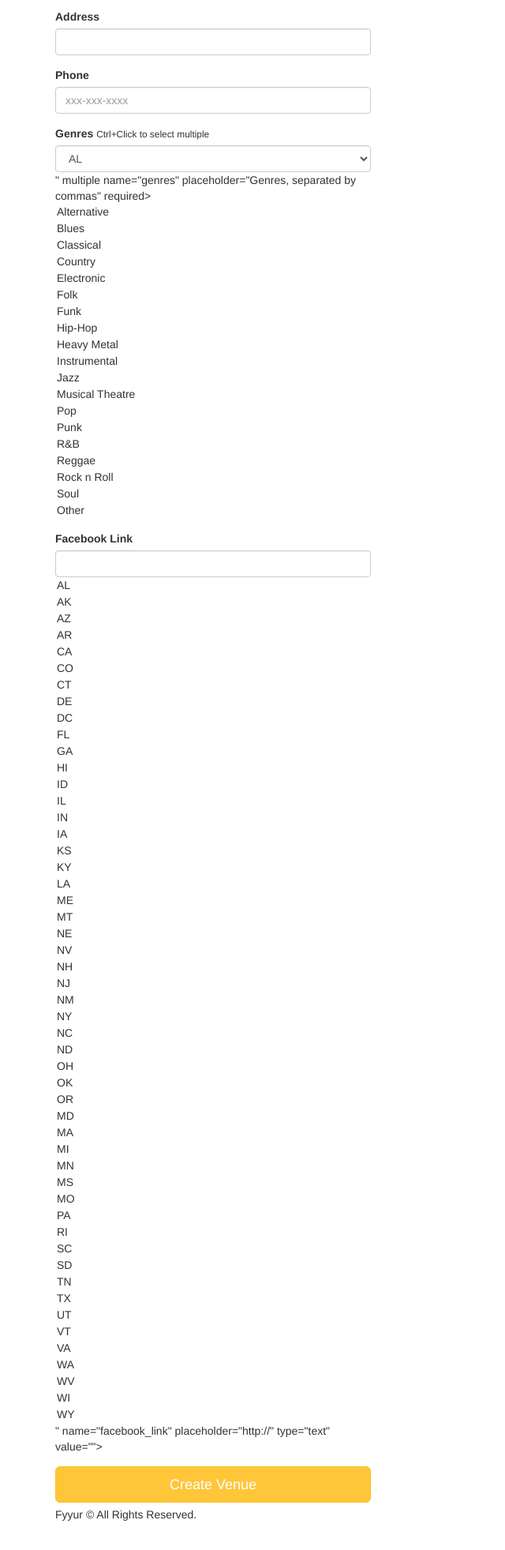
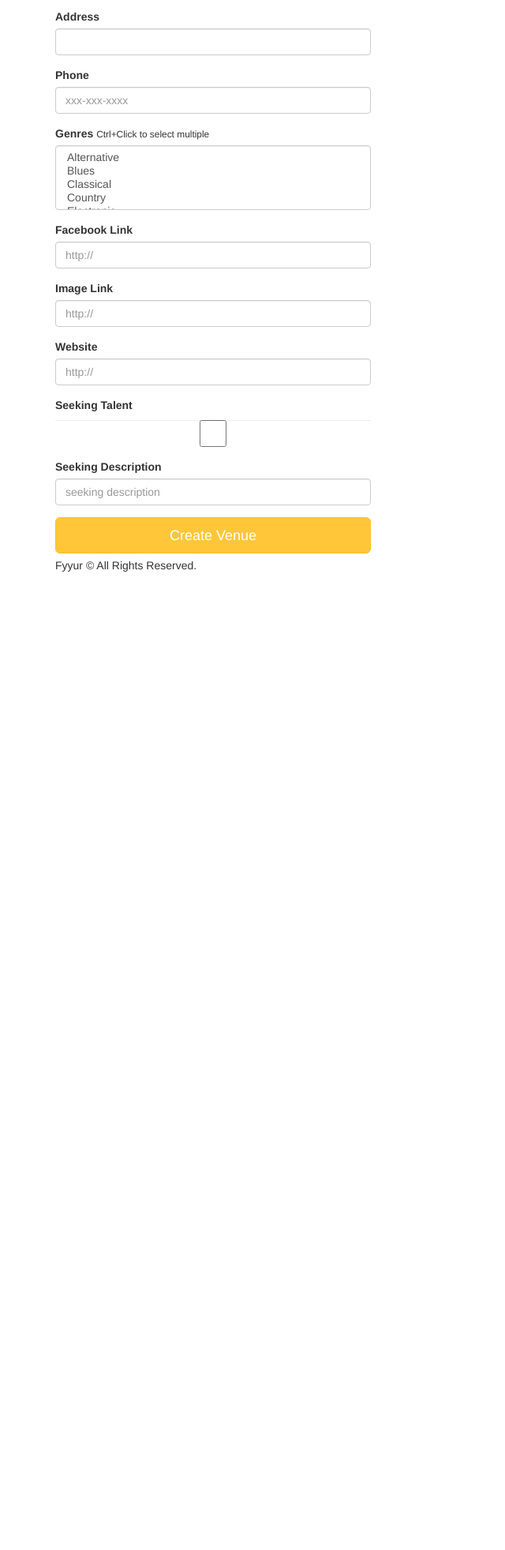
Before and after one commit to tariq-alhariri/fyyur, a Flask app: page /venues/create in a window 1280 px wide. Shown: the part 273-2236 px from the top of the page at 79% size, without its empty margins (0-640 px from the left). After the commit the page ends 997 px from the top, so only its background shows below. Run offline with Flask 2, Linux system fonts and the light colour scheme; some libraries are stand-ins or nearby versions.

Commit message:
creating vinue and fixing view form error in genres

```diff
--- a/app.py
+++ b/app.py
@@ -234,10 +234,33 @@
 def create_venue_submission():
   # TODO: insert form data as a new Venue record in the db, instead
   # TODO: modify data to be the data object returned from db insertion
+  try:
+    newVenue = request.form
+    venue = Venue()
+    venue.name = newVenue['name']
+    venue.city = newVenue['city']
+    venue.state=newVenue['state']
+    venue.website = newVenue['website']
+    if 'seeking_talent' in newVenue:
+      venue.seeking_talent = True
+    else:
+      venue.seeking_talent = False
+    venue.genres = newVenue.getlist('genres'),
+    venue.seeking_description = newVenue['seeking_description']
 
+    venue.address = newVenue['address']
+    venue.phone = newVenue['phone']
+    venue.image_link = newVenue['image_link']
+    venue.facebook_link = newVenue['facebook_link']
+
+    db.session.add(venue)
+    db.session.commit()
   # on successful db insert, flash success
-  flash('Venue ' + request.form['name'] + ' was successfully listed!')
+    flash('Venue ' + request.form['name'] + ' was successfully listed!')
   # TODO: on unsuccessful db insert, flash an error instead.
+  except:
+    db.session.rollback()
+    flash('Venue ' + request.form['name'] + ' could not be listed.')
   # e.g., flash('An error occurred. Venue ' + data.name + ' could not be listed.')
   # see: http://flask.pocoo.org/docs/1.0/patterns/flashing/
   return render_template('pages/home.html')
--- a/forms.py
+++ b/forms.py
@@ -1,7 +1,84 @@
 from datetime import datetime
 from flask_wtf import Form
-from wtforms import StringField, SelectField, SelectMultipleField, DateTimeField
+from wtforms import StringField, SelectField, SelectMultipleField, DateTimeField, TextField, BooleanField
 from wtforms.validators import DataRequired, AnyOf, URL
+from enum import Enum
+genresChoices = [
+    ('Alternative', 'Alternative'),
+    ('Blues', 'Blues'),
+    ('Classical', 'Classical'),
+    ('Country', 'Country'),
+    ('Electronic', 'Electronic'),
+    ('Folk', 'Folk'),
+    ('Funk', 'Funk'),
+    ('Hip-Hop', 'Hip-Hop'),
+    ('Heavy Metal', 'Heavy Metal'),
+    ('Instrumental', 'Instrumental'),
+    ('Jazz', 'Jazz'),
+    ('Musical Theatre', 'Musical Theatre'),
+    ('Pop', 'Pop'),
+    ('Punk', 'Punk'),
+    ('R&B', 'R&B'),
+    ('Reggae', 'Reggae'),
+    ('Rock n Roll', 'Rock n Roll'),
+    ('Soul', 'Soul'),
+    ('Other', 'Other'),
+]
+
+
+stateChoices = [
+    ('AL', 'AL'),
+    ('AK', 'AK'),
+    ('AZ', 'AZ'),
+    ('AR', 'AR'),
+    ('CA', 'CA'),
+    ('CO', 'CO'),
+    ('CT', 'CT'),
+    ('DE', 'DE'),
+    ('DC', 'DC'),
+    ('FL', 'FL'),
+    ('GA', 'GA'),
+    ('HI', 'HI'),
+    ('ID', 'ID'),
+    ('IL', 'IL'),
+    ('IN', 'IN'),
+    ('IA', 'IA'),
+    ('KS', 'KS'),
+    ('KY', 'KY'),
+    ('LA', 'LA'),
+    ('ME', 'ME'),
+    ('MT', 'MT'),
+    ('NE', 'NE'),
+    ('NV', 'NV'),
+    ('NH', 'NH'),
+    ('NJ', 'NJ'),
+    ('NM', 'NM'),
+    ('NY', 'NY'),
+    ('NC', 'NC'),
+    ('ND', 'ND'),
+    ('OH', 'OH'),
+    ('OK', 'OK'),
+    ('OR', 'OR'),
+    ('MD', 'MD'),
+    ('MA', 'MA'),
+    ('MI', 'MI'),
+    ('MN', 'MN'),
+    ('MS', 'MS'),
+    ('MO', 'MO'),
+    ('PA', 'PA'),
+    ('RI', 'RI'),
+    ('SC', 'SC'),
+    ('SD', 'SD'),
+    ('TN', 'TN'),
+    ('TX', 'TX'),
+    ('UT', 'UT'),
+    ('VT', 'VT'),
+    ('VA', 'VA'),
+    ('WA', 'WA'),
+    ('WV', 'WV'),
+    ('WI', 'WI'),
+    ('WY', 'WY'),
+]
 
 class ShowForm(Form):
     artist_id = StringField(
@@ -25,59 +102,7 @@
     )
     state = SelectField(
         'state', validators=[DataRequired()],
-        choices=[
-            ('AL', 'AL'),
-            ('AK', 'AK'),
-            ('AZ', 'AZ'),
-            ('AR', 'AR'),
-            ('CA', 'CA'),
-            ('CO', 'CO'),
-            ('CT', 'CT'),
-            ('DE', 'DE'),
-            ('DC', 'DC'),
-            ('FL', 'FL'),
-            ('GA', 'GA'),
-            ('HI', 'HI'),
-            ('ID', 'ID'),
-            ('IL', 'IL'),
-            ('IN', 'IN'),
-            ('IA', 'IA'),
-            ('KS', 'KS'),
-            ('KY', 'KY'),
-            ('LA', 'LA'),
-            ('ME', 'ME'),
-            ('MT', 'MT'),
-            ('NE', 'NE'),
-            ('NV', 'NV'),
-            ('NH', 'NH'),
-            ('NJ', 'NJ'),
-            ('NM', 'NM'),
-            ('NY', 'NY'),
-            ('NC', 'NC'),
-            ('ND', 'ND'),
-            ('OH', 'OH'),
-            ('OK', 'OK'),
-            ('OR', 'OR'),
-            ('MD', 'MD'),
-            ('MA', 'MA'),
-            ('MI', 'MI'),
-            ('MN', 'MN'),
-            ('MS', 'MS'),
-            ('MO', 'MO'),
-            ('PA', 'PA'),
-            ('RI', 'RI'),
-            ('SC', 'SC'),
-            ('SD', 'SD'),
-            ('TN', 'TN'),
-            ('TX', 'TX'),
-            ('UT', 'UT'),
-            ('VT', 'VT'),
-            ('VA', 'VA'),
-            ('WA', 'WA'),
-            ('WV', 'WV'),
-            ('WI', 'WI'),
-            ('WY', 'WY'),
-        ]
+        choices=stateChoices
     )
     address = StringField(
         'address', validators=[DataRequired()]
@@ -85,38 +110,26 @@
     phone = StringField(
         'phone'
     )
-    image_link = StringField(
-        'image_link'
-    )
     genres = SelectMultipleField(
         # TODO implement enum restriction
         'genres', validators=[DataRequired()],
-        choices=[
-            ('Alternative', 'Alternative'),
-            ('Blues', 'Blues'),
-            ('Classical', 'Classical'),
-            ('Country', 'Country'),
-            ('Electronic', 'Electronic'),
-            ('Folk', 'Folk'),
-            ('Funk', 'Funk'),
-            ('Hip-Hop', 'Hip-Hop'),
-            ('Heavy Metal', 'Heavy Metal'),
-            ('Instrumental', 'Instrumental'),
-            ('Jazz', 'Jazz'),
-            ('Musical Theatre', 'Musical Theatre'),
-            ('Pop', 'Pop'),
-            ('Punk', 'Punk'),
-            ('R&B', 'R&B'),
-            ('Reggae', 'Reggae'),
-            ('Rock n Roll', 'Rock n Roll'),
-            ('Soul', 'Soul'),
-            ('Other', 'Other'),
-        ]
+        choices=genresChoices
     )
     facebook_link = StringField(
         'facebook_link', validators=[URL()]
     )
-
+    image_link = StringField(
+        'image_link', validators=[URL()]
+    )
+    website = StringField(
+        'website', validators=[URL()]
+    )
+    seeking_talent = BooleanField(
+        'seeking_talent'
+    )
+    seeking_description = StringField(
+        'seeking_description'
+    )
 class ArtistForm(Form):
     name = StringField(
         'name', validators=[DataRequired()]
--- a/templates/forms/new_venue.html
+++ b/templates/forms/new_venue.html
@@ -27,14 +27,35 @@
           <label for="phone">Phone</label>
           {{ form.phone(class_ = 'form-control', placeholder='xxx-xxx-xxxx', autofocus = true) }}
         </div>
-      <div class="form-group">
-        <label for="genres">Genres</label>
-        <small>Ctrl+Click to select multiple</small>
-        {{ form.genres(class_ = 'form-control', placeholder='Genres, separated by commas', id=form.state, autofocus = true) }}
+        <div class="form-group">
+          <label for='genres'>Genres</label>
+          <small>Ctrl+Click to select multiple</small>
+              {{ form.genres(class_ = 'form-control', placeholder='Genres', autofocus = true) }}
       </div>
       <div class="form-group">
-          <label for="genres">Facebook Link</label>
-          {{ form.facebook_link(class_ = 'form-control', placeholder='http://', id=form.state, autofocus = true) }}
+        <label for="facebook_link">Facebook Link</label>
+        {{ form.facebook_link(class_ = 'form-control', placeholder='http://', autofocus = true) }}
+
+      </div>
+        <div class="form-group">
+          <label for="image_link">Image Link</label>
+          {{ form.image_link(class_ = 'form-control', placeholder='http://', autofocus = true) }}
+
+        </div>
+        <div class="form-group">
+          <label for="website">Website</label>
+          {{ form.website(class_ = 'form-control', placeholder='http://', autofocus = true) }}
+
+        </div>
+        <div class="form-group">
+          <label for="seeking_talent">Seeking Talent</label>
+          {{ form.seeking_talent(class_ = 'form-control', placeholder='True', autofocus = true) }}
+
+        </div>
+        <div class="form-group">
+          <label for="seeking_description">Seeking Description</label>
+          {{ form.seeking_description(class_ = 'form-control', placeholder='seeking description', autofocus = true) }}
+
         </div>
       <input type="submit" value="Create Venue" class="btn btn-primary btn-lg btn-block">
     </form>
```
